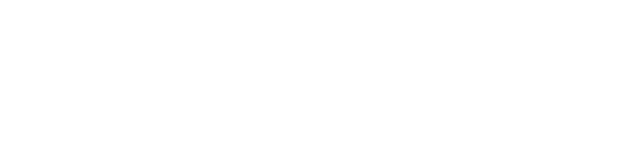
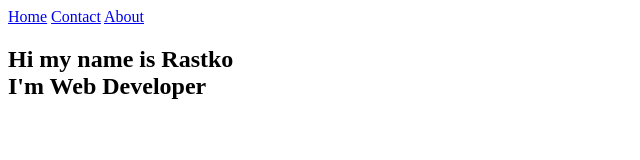
Before and after one commit to rale221/Porfolio, a plain HTML site: page index.html in a window 1280 px wide. Shown: the whole page, without its empty margins (0-640 px from the left). Drawn offline with Linux system fonts and the light colour scheme.

Commit message:
posrtfolio

```diff
--- a/index.html
+++ b/index.html
@@ -7,6 +7,13 @@
      <title>Portfolio Rastko</title>
 </head>
 <body>
-
+     <div class="navBar">
+          <a class="active" href="#home">Home</a>
+          <a href="contact">Contact</a>
+          <a href="about">About</a>
+        </div>
+     <section>
+         <h1>Hi my name is Rastko <br> I'm Web Developer</h1>
+     </section>
 </body>
 </html>
```
